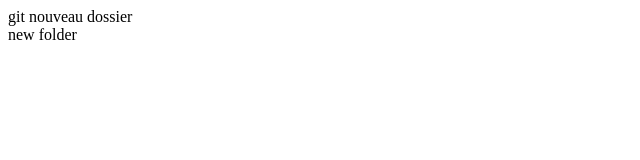
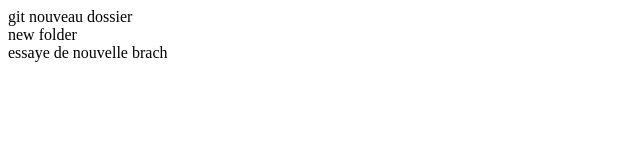
Before and after one commit to Lionel009/cars, a plain HTML site: page index.html in a window 1280 px wide. Shown: the whole page, without its empty margins (0-640 px from the left). Drawn offline with Linux system fonts and the light colour scheme.

Commit message:
another message

```diff
--- a/index.html
+++ b/index.html
@@ -11,5 +11,8 @@
 
     <div> new folder</div>
 
+
+    <div>essaye de nouvelle brach</div>
+
 </body>
 </html>
```
